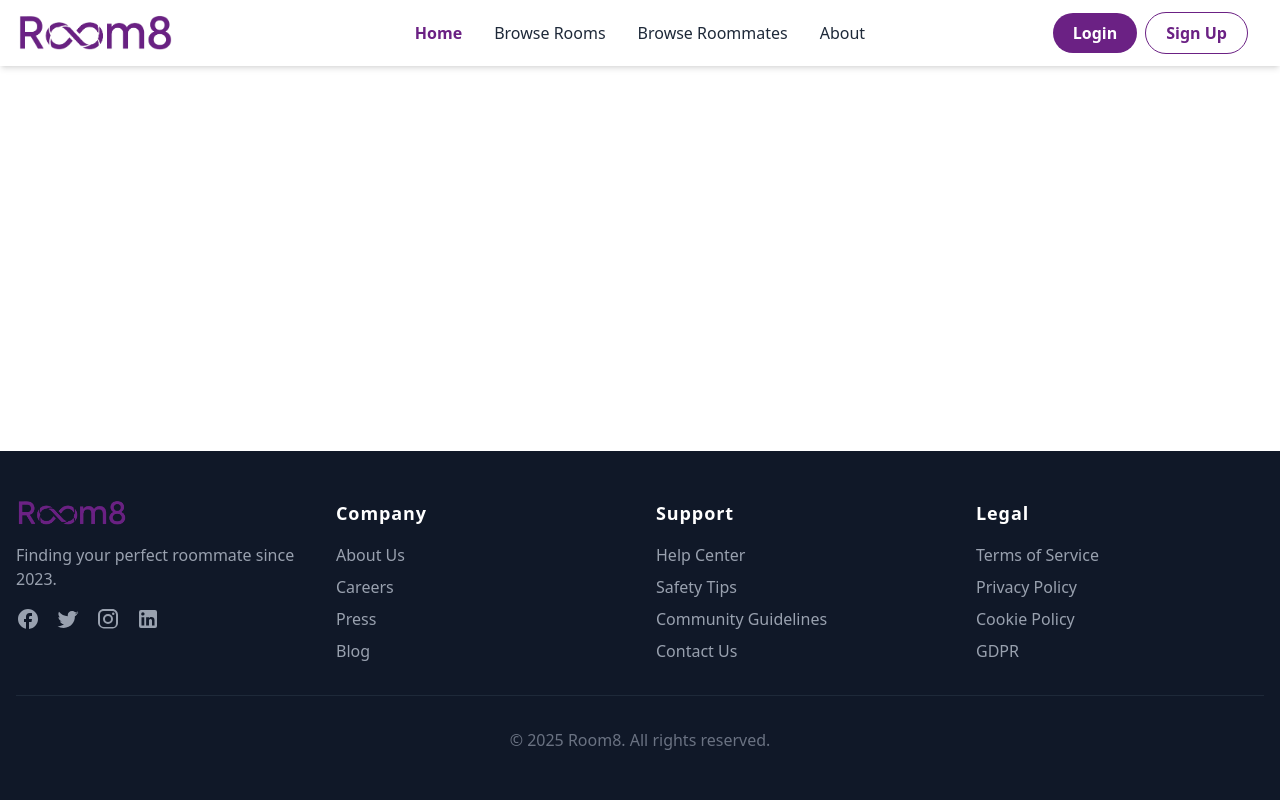
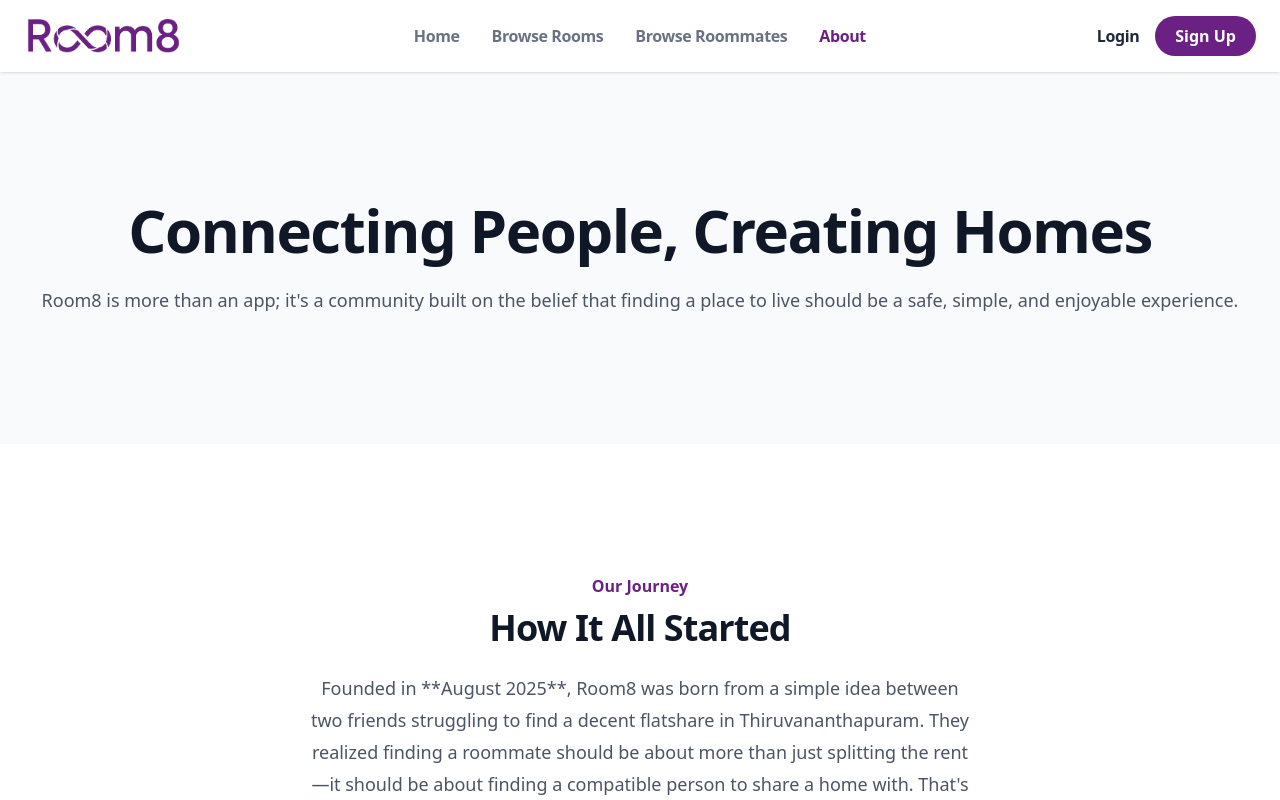
Before and after one commit to ashwinkumarkv7/room8, a React (Vite) app in the folder client/: page /about in a window 1280 px wide. Shown: the top 800 px of the page. Built offline with nearby package versions, Linux system fonts and the light colour scheme.

Commit message:
UI update

```diff
--- a/client/src/App.jsx
+++ b/client/src/App.jsx
@@ -10,7 +10,8 @@ import HomePage from './pages/HomePage';
 import BrowseRoomsPage from './pages/BrowseRoomsPage';
 import BrowseRoommatesPage from './pages/BrowseRoommatesPage';
 import SignupPage from './pages/SignupPage';
-import LoginPage from './pages/LoginPage'; // <-- Import the new Login page
+import LoginPage from './pages/LoginPage';
+import AboutPage from './pages/AboutPage'; // <-- Import the new About page
 
 function App() {
   return (
@@ -33,8 +34,11 @@ function App() {
           {/* Route for the signup page */}
           <Route path="/signup" element={<SignupPage />} />
 
-          {/* Route for the new login page */}
+          {/* Route for the login page */}
           <Route path="/login" element={<LoginPage />} />
+
+          {/* Route for the new about page */}
+          <Route path="/about" element={<AboutPage />} />
         </Routes>
       </main>
 
--- a/client/src/components/Navbar/Navbar.jsx
+++ b/client/src/components/Navbar/Navbar.jsx
@@ -1,64 +1,80 @@
 import React, { useState } from 'react';
-import { Link } from 'react-router-dom';
+import { Link, NavLink } from 'react-router-dom';
 import logo from '../../assets/logo/room8-logo.png';
-import { Bars3Icon } from '@heroicons/react/24/solid';
+import { Bars3Icon, XMarkIcon } from '@heroicons/react/24/outline';
 
-export default function Navbar() {
+// Custom NavLink component for the underline hover effect
+const CustomNavLink = ({ to, children }) => (
+  <NavLink
+    to={to}
+    className={({ isActive }) =>
+      `relative font-bold tracking-tight transition-colors duration-300 ${
+        isActive ? 'text-[#6b2184]' : 'text-gray-500 hover:text-[#6b2184]'
+      } after:absolute after:left-0 after:bottom-[-4px] after:h-[2px] after:w-0 after:bg-[#6b2184] after:transition-all after:duration-300 hover:after:w-full`
+    }
+  >
+    {children}
+  </NavLink>
+);
+
+export default function ModernNavbar() {
   const [isMenuOpen, setIsMenuOpen] = useState(false);
 
-  // Helper function to close the mobile menu when a link is clicked
   const handleLinkClick = () => {
     setIsMenuOpen(false);
   };
 
   return (
-    <nav className="bg-white shadow-md sticky top-0 z-50">
-      <div className="container mx-auto px-4 py-3 flex justify-between items-center">
+    <nav className="bg-white/95 backdrop-blur-sm shadow-sm sticky top-0 z-50">
+      <div className="container mx-auto px-6 py-4 flex justify-between items-center">
 
-        {/* Left Section (Logo) */}
-        <div className="flex-1 flex justify-start">
+        {/* Logo */}
+        <div className="flex-shrink-0">
           <Link to="/" onClick={handleLinkClick}>
             <img src={logo} alt="Room8 Logo" className="h-10 w-auto" />
           </Link>
         </div>
 
-        {/* Center Section (Nav Links) */}
-        <div className="hidden md:flex space-x-8">
-          <Link to="/" className="text-[#6b2184] font-semibold">Home</Link>
-          <Link to="/browse-rooms" className="text-gray-800 hover:text-[#6b2184] transition-colors duration-300">Browse Rooms</Link>
-          <Link to="/browse-roommates" className="text-gray-800 hover:text-[#6b2184] transition-colors duration-300">Browse Roommates</Link>
-          <Link to="/about" className="text-gray-800 hover:text-[#6b2184] transition-colors duration-300">About</Link>
+        {/* Desktop Navigation Links (Centered) */}
+        <div className="hidden md:flex flex-1 justify-center items-center space-x-8">
+          <CustomNavLink to="/">Home</CustomNavLink>
+          <CustomNavLink to="/browse-rooms">Browse Rooms</CustomNavLink>
+          {/* --- 1. Added the "Browse Roommates" link back --- */}
+          <CustomNavLink to="/browse-roommates">Browse Roommates</CustomNavLink>
+          <CustomNavLink to="/about">About</CustomNavLink>
         </div>
 
-        {/* Right Section (Buttons & Mobile Toggle) */}
-        <div className="flex-1 flex justify-end">
-          <div className="flex items-center space-x-4">
-            {/* Desktop Buttons */}
-            <div className="hidden md:flex items-center space-x-2">
-              {/* --- 1. Changed this button to a Link component --- */}
-              <Link to="/login" className="bg-[#6b2184] text-white px-5 py-2 rounded-full hover:brightness-90 transition-all font-semibold">Login</Link>
-              <Link to="/signup" className="border border-[#6b2184] text-[#6b2184] px-5 py-2 rounded-full hover:bg-[#6b2184] hover:text-white transition-colors font-semibold">Sign Up</Link>
-            </div>
+        {/* Login and Mobile Toggle */}
+        <div className="hidden md:flex flex-shrink-0 items-center space-x-4">
+          <Link to="/login" className="font-bold text-gray-800 hover:text-[#6b2184] transition-colors tracking-tight">
+            Login
+          </Link>
+          <Link to="/signup" className="bg-[#6b2184] text-white px-5 py-2 rounded-full hover:brightness-90 transition-all font-semibold">
+            Sign Up
+          </Link>
+        </div>
 
-            {/* Mobile Menu Button */}
-            <button className="md:hidden text-gray-800" onClick={() => setIsMenuOpen(!isMenuOpen)}>
-              <Bars3Icon className="h-6 w-6" />
-            </button>
-          </div>
+        {/* Mobile Menu Button */}
+        <div className="md:hidden">
+          <button onClick={() => setIsMenuOpen(!isMenuOpen)} className="text-gray-800">
+            {isMenuOpen ? <XMarkIcon className="h-7 w-7" /> : <Bars3Icon className="h-7 w-7" />}
+          </button>
         </div>
       </div>
 
       {/* Mobile Menu Dropdown */}
       {isMenuOpen && (
-        <div className="md:hidden bg-white px-4 pt-2 pb-4 space-y-2">
-          <Link to="/" className="block text-gray-800 hover:text-[#6b2184] p-2" onClick={handleLinkClick}>Home</Link>
-          <Link to="/browse-rooms" className="block text-gray-800 hover:text-[#6b2184] p-2" onClick={handleLinkClick}>Browse Rooms</Link>
-          <Link to="/browse-roommates" className="block text-gray-800 hover:text-[#6b2184] p-2" onClick={handleLinkClick}>Browse Roommates</Link>
-          <Link to="/about" className="block text-gray-800 hover:text-[#6b2184] p-2" onClick={handleLinkClick}>About</Link>
-          <div className="border-t my-2"></div>
-          {/* --- 2. Also changed the mobile button to a Link component --- */}
-          <Link to="/login" onClick={handleLinkClick} className="block w-full text-center mt-2 bg-[#6b2184] text-white px-4 py-2 rounded-full hover:brightness-90 transition-all">Login</Link>
-          <Link to="/signup" onClick={handleLinkClick} className="block w-full text-center mt-2 border border-[#6b2184] text-[#6b2184] px-4 py-2 rounded-full hover:bg-[#6b2184] hover:text-white transition-colors">Sign Up</Link>
+        <div className="md:hidden bg-white px-6 pb-6 pt-2 space-y-4">
+          <Link to="/" className="block text-gray-800 hover:text-[#6b2184] font-bold p-2" onClick={handleLinkClick}>Home</Link>
+          <Link to="/browse-rooms" className="block text-gray-800 hover:text-[#6b2184] font-bold p-2" onClick={handleLinkClick}>Browse Rooms</Link>
+          {/* --- 2. Also added the link back to the mobile menu --- */}
+          <Link to="/browse-roommates" className="block text-gray-800 hover:text-[#6b2184] font-bold p-2" onClick={handleLinkClick}>Browse Roommates</Link>
+          <Link to="/add-room" className="block text-gray-800 hover:text-[#6b2184] font-bold p-2" onClick={handleLinkClick}>Add Room</Link>
+          <Link to="/about" className="block text-gray-800 hover:text-[#6b2184] font-bold p-2" onClick={handleLinkClick}>About</Link>
+          <div className="border-t border-gray-200 pt-4 space-y-4">
+            <Link to="/login" onClick={handleLinkClick} className="block w-full text-center bg-[#6b2184] text-white px-4 py-2 rounded-full font-bold hover:brightness-90 transition-all">Login</Link>
+            <Link to="/signup" onClick={handleLinkClick} className="block w-full text-center border border-[#6b2184] text-[#6b2184] px-4 py-2 rounded-full font-bold hover:bg-[#6b2184] hover:text-white transition-colors">Sign Up</Link>
+          </div>
         </div>
       )}
     </nav>
--- /dev/null
+++ b/client/src/pages/AboutPage.jsx
@@ -0,0 +1,71 @@
+import React from 'react';
+import CTA from '../components/CTA/CTA'; // Reusing the CTA component for the bottom section
+import { UsersIcon, LightBulbIcon, HeartIcon } from '@heroicons/react/24/outline';
+
+
+// --- Team Member Card Component ---
+const TeamMemberCard = ({ name, role, imageUrl }) => (
+  <div className="text-center">
+    <img
+      className="mx-auto h-32 w-32 rounded-full object-cover"
+      src={imageUrl}
+      alt={`Portrait of ${name}`}
+    />
+    <h3 className="mt-4 text-xl font-bold text-gray-900">{name}</h3>
+    <p className="mt-1 text-base text-[#6b2184] font-semibold">{role}</p>
+  </div>
+);
+
+export default function AboutPage() {
+  return (
+    <div className="bg-white">
+      {/* --- Hero Section --- */}
+      <div className="relative bg-gray-50 py-24 sm:py-32">
+        <div className="mx-auto max-w-7xl px-6 lg:px-8 text-center">
+          <h1 className="text-4xl font-bold tracking-tight text-gray-900 sm:text-6xl">
+            Connecting People, Creating Homes
+          </h1>
+          <p className="mt-6 text-lg leading-8 text-gray-600">
+            Room8 is more than an app; it's a community built on the belief that finding a place to live should be a safe, simple, and enjoyable experience.
+          </p>
+        </div>
+      </div>
+
+      {/* --- Our Story Section --- */}
+      <div className="py-24 sm:py-32">
+        <div className="mx-auto max-w-7xl px-6 lg:px-8">
+          <div className="mx-auto max-w-2xl lg:text-center">
+            <h2 className="text-base font-semibold leading-7 text-[#6b2184]">Our Journey</h2>
+            <p className="mt-2 text-3xl font-bold tracking-tight text-gray-900 sm:text-4xl">
+              How It All Started
+            </p>
+            <p className="mt-6 text-lg leading-8 text-gray-600">
+              Founded in **August 2025**, Room8 was born from a simple idea between two friends struggling to find a decent flatshare in Thiruvananthapuram. They realized finding a roommate should be about more than just splitting the rent—it should be about finding a compatible person to share a home with. That's why we built a platform focused on lifestyle, habits, and personality.
+            </p>
+          </div>
+        </div>
+      </div>
+
+      {/* --- Meet the Team Section --- */}
+      <div className="bg-gray-50 py-24 sm:py-32">
+        <div className="mx-auto max-w-7xl px-6 lg:px-8 text-center">
+          <div className="mx-auto max-w-2xl">
+            <h2 className="text-3xl font-bold tracking-tight text-gray-900 sm:text-4xl">Meet Our Team</h2>
+            <p className="mt-6 text-lg leading-8 text-gray-600">
+              The passionate individuals dedicated to helping you find your perfect match.
+            </p>
+          </div>
+          <div className="mx-auto mt-20 grid max-w-lg grid-cols-1 gap-x-8 gap-y-20 sm:max-w-2xl sm:grid-cols-2 lg:max-w-4xl lg:grid-cols-3">
+            <TeamMemberCard name="Priya Sharma" role="Co-Founder & CEO" imageUrl="https://randomuser.me/api/portraits/women/48.jpg" />
+            <TeamMemberCard name="Rahul Varma" role="Co-Founder & CTO" imageUrl="https://randomuser.me/api/portraits/men/46.jpg" />
+            <TeamMemberCard name="Anjali Menon" role="Head of Community" imageUrl="https://randomuser.me/api/portraits/women/47.jpg" />
+          </div>
+        </div>
+      </div>
+
+      {/* --- Reusable CTA Section --- */}
+      <CTA />
+
+    </div>
+  );
+}
```
Also changed, not shown: client/src/components/Hero/Hero.jsx (+4 -13 lines), client/src/components/Testimonials/Testimonials.jsx (+30 -12 lines).
